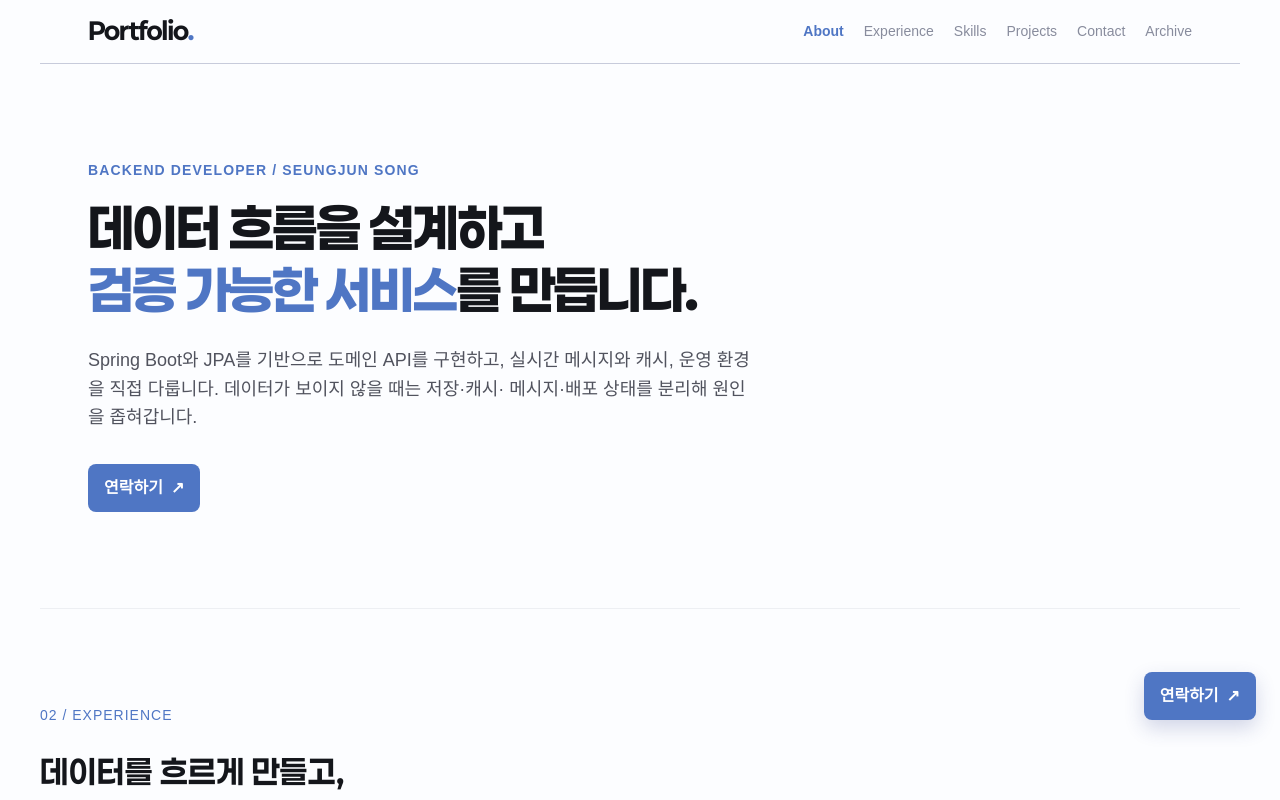
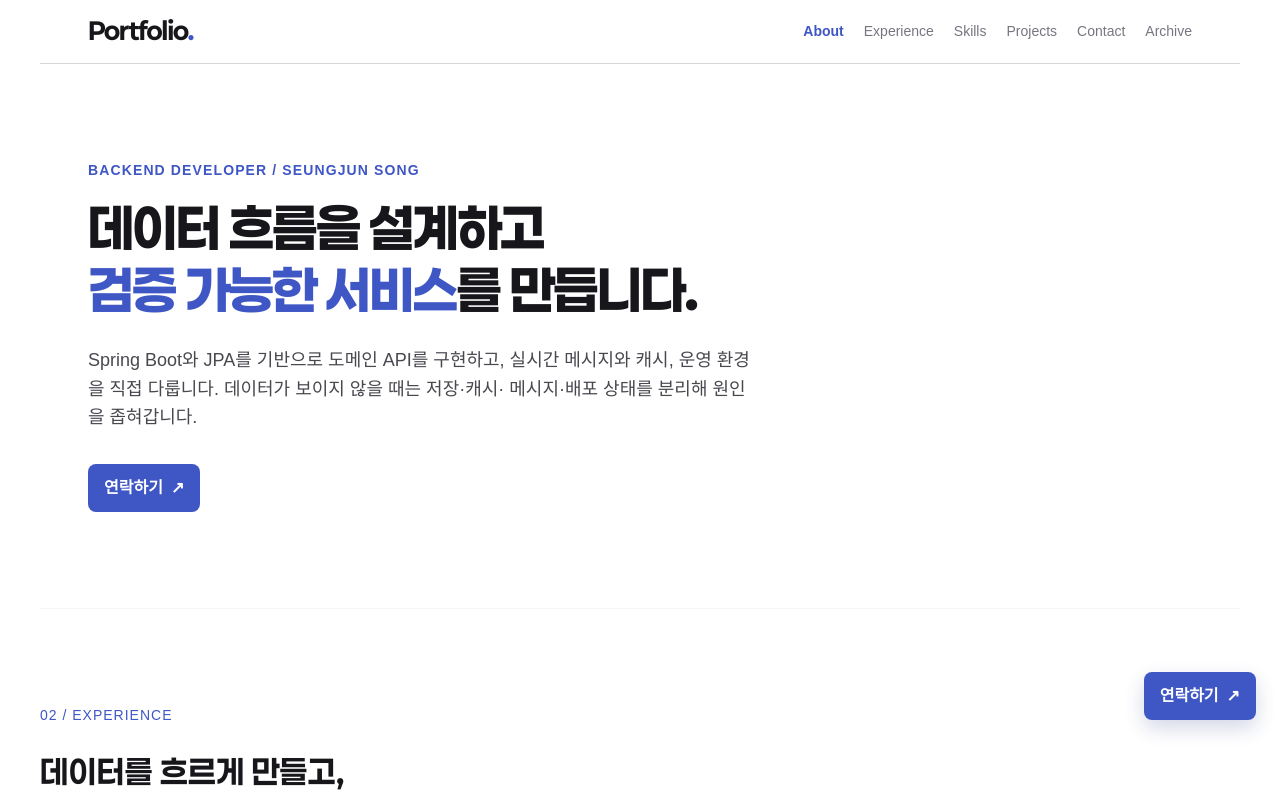
Before and after one commit to SeungJunS0ng/portfolio-site, a React (Vite) app: page / in a window 1280 px wide. Shown: the top 800 px of the page. Built offline with nearby package versions, Linux system fonts and the light colour scheme; a web font is replaced by a local one.

Commit message:
style: 개인 포트폴리오 색상과 타이포그래피 토큰 재정의

```diff
--- a/src/styles/variables.css
+++ b/src/styles/variables.css
@@ -1,26 +1,26 @@
 :root {
-  --blue-50: #f0f5ff;
-  --blue-100: #e3ecff;
-  --blue-300: #b0cbff;
-  --blue-500: #7da9ff;
-  --blue-700: #4f76c4;
-  --blue-900: #264585;
+  --blue-50: #eef2ff;
+  --blue-100: #dbe4ff;
+  --blue-300: #a5b9ff;
+  --blue-500: #5b73eb;
+  --blue-700: #3f56c5;
+  --blue-900: #263785;
   --yellow-50: #fff9e2;
   --yellow-200: #ffea95;
   --yellow-500: #f9cd1d;
-  --gray-0: #fcfdff;
-  --gray-100: #edeff3;
-  --gray-300: #c7cbdb;
-  --gray-500: #888c9d;
-  --gray-700: #51535e;
-  --gray-900: #14161b;
+  --gray-0: #ffffff;
+  --gray-100: #f4f4f5;
+  --gray-300: #d6d6d8;
+  --gray-500: #767680;
+  --gray-700: #48484f;
+  --gray-900: #17171b;
   --font-paperlogy: "Paperlogy", sans-serif;
   --font-pretendard: "Pretendard", sans-serif;
   --font-logo: 800 1.5rem/1.2 var(--font-paperlogy);
   --font-display: 800 3.25rem/1.2 var(--font-paperlogy);
   --font-h1: 700 2rem/1.4 var(--font-paperlogy);
   --font-h2: 700 1.5rem/1.4 var(--font-paperlogy);
-  --font-h3: 700 1.25rem/1.4 var(--font-paperlogy);
+  --font-h3: 700 1.125rem/1.4 var(--font-paperlogy);
   --font-body1: 500 1.125rem/1.6 var(--font-pretendard);
   --font-body2: 500 1rem/1.6 var(--font-pretendard);
   --font-body3: 400 1rem/1.6 var(--font-pretendard);
```
